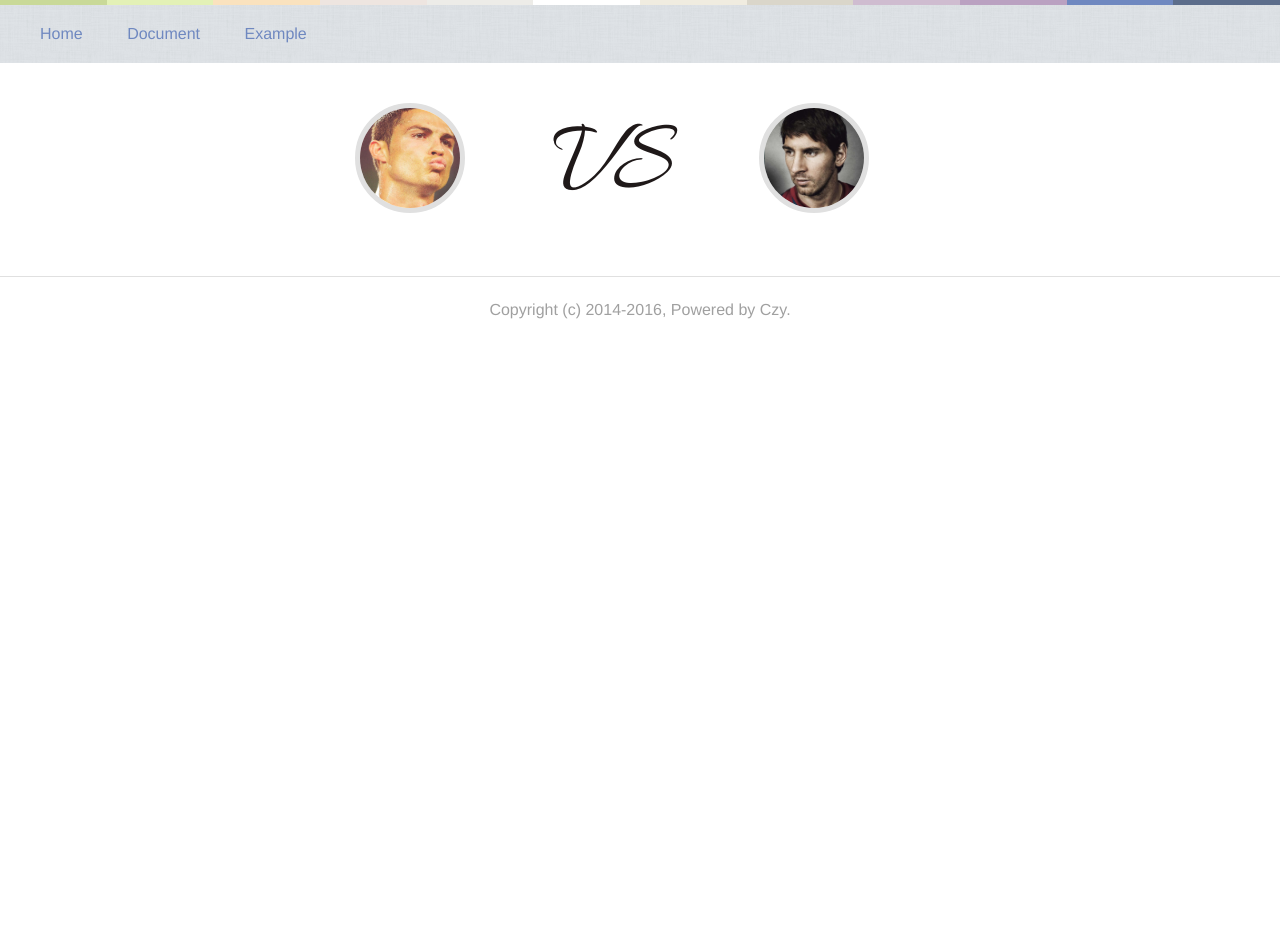
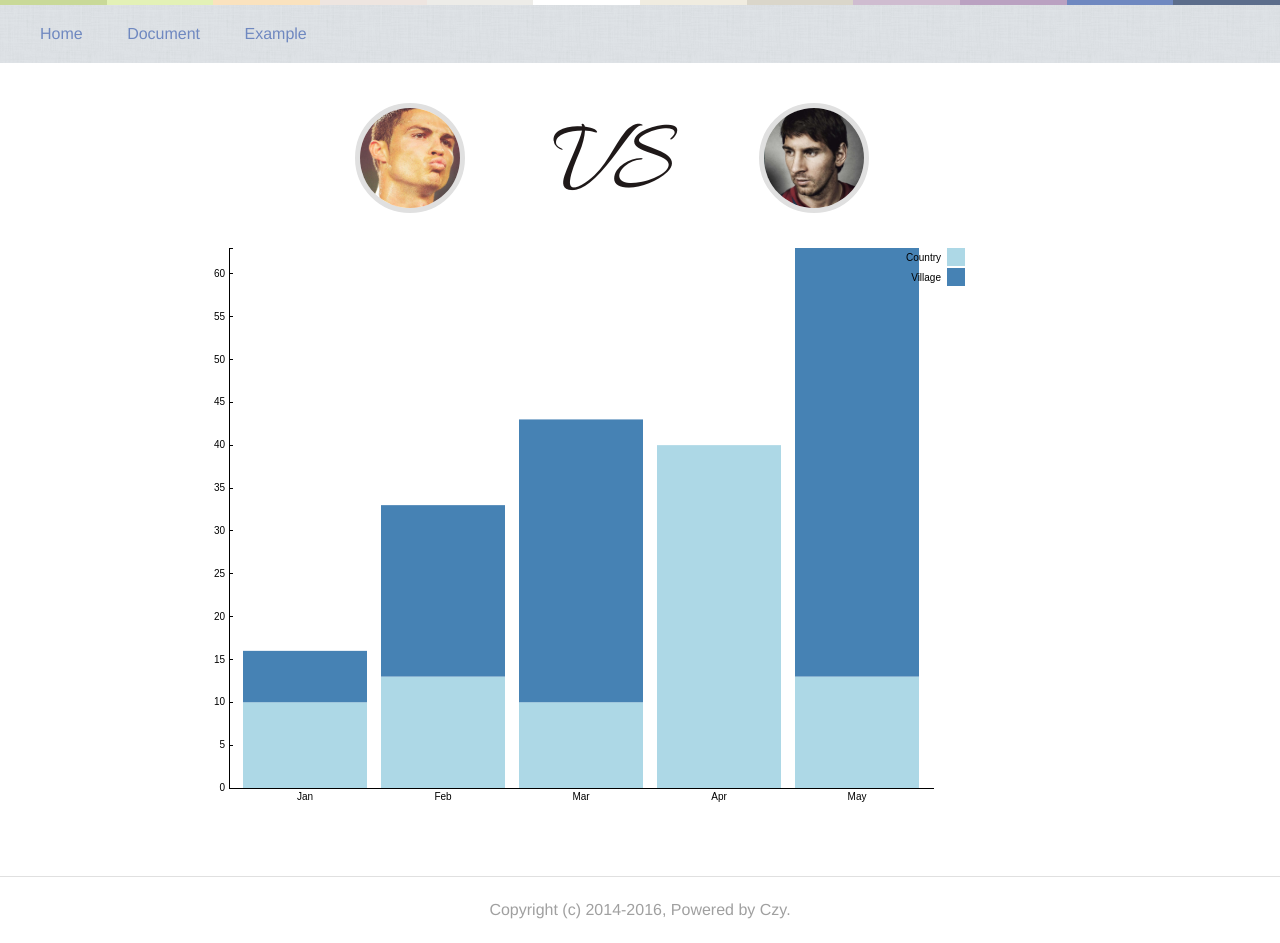
Before and after one commit to PacoIrene/frost_website, a plain HTML site: page example.html in a window 1280 px wide. Before the commit the page ends 800 px from the top, so only its background shows below. Drawn offline with nearby package versions, Linux system fonts and the light colour scheme.

Commit message:
Signed-off-by: PacoIrene <zhenyangchu@gmail.com>

```diff
--- a/document.html
+++ b/document.html
@@ -6,6 +6,7 @@
 		<link rel="stylesheet" type="text/css" href="css/main.css">
 		<link rel="stylesheet" type="text/css" href="css/document.css">
 		<link rel="stylesheet" type="text/css" href="css/frost.css">
+		<link href="img/bitbug_favicon.ico" rel="shortcut icon" />
 	</head>
 	<body>
 		<div class="top_linear"></div>
--- a/example.html
+++ b/example.html
@@ -6,6 +6,7 @@
 		<link rel="stylesheet" type="text/css" href="css/main.css">
 		<link rel="stylesheet" type="text/css" href="css/example.css">
 		<link rel="stylesheet" type="text/css" href="css/frost.css">
+		<link href="img/bitbug_favicon.ico" rel="shortcut icon" />
 	</head>
 	<body>
 		<div class="top_linear"></div>
@@ -42,5 +43,42 @@
 		<script src="//code.jquery.com/jquery-1.11.0.min.js"></script>
 		<script type="text/javascript" src="lib/d3.v3.min.js"></script>
 		<script type="text/javascript" src="lib/frost.js"></script>
+		<script type="text/javascript">
+			var frost = new Frost.Graph({
+				element: "#ranaldoAndMessi",
+				width: 800,
+				height: 600,
+				type: "bar",
+				stack: true,
+				barType: 2,
+				series: [
+				{
+					color: "lightblue",
+					data: [
+						{value: 10,name: "Jan"},
+						{value: 13,name: "Feb"},
+						{value: 10,name: "Mar"},
+						{value: 40,name: "Apr"},
+						{value: 13,name: "May"},
+					],
+					name: "Country"
+				},
+				{
+					color: 'steelblue',
+					data: [
+						{value: 6,name: "Jan"},
+						{value: 20,name: "Feb"},
+						{value: 33,name: "Mar"},
+						{value: 50,name: "May"}
+					],
+					name: "Village"
+				}],
+				hasDetail: true,
+				xAxis:true,
+				yAxis: true,
+				legend: true
+			});
+			frost.render();
+		</script>
 	</body>
 </html>
```
Also changed, not shown: index.html (+1 -0 lines), img/bitbug_favicon.ico (added).
